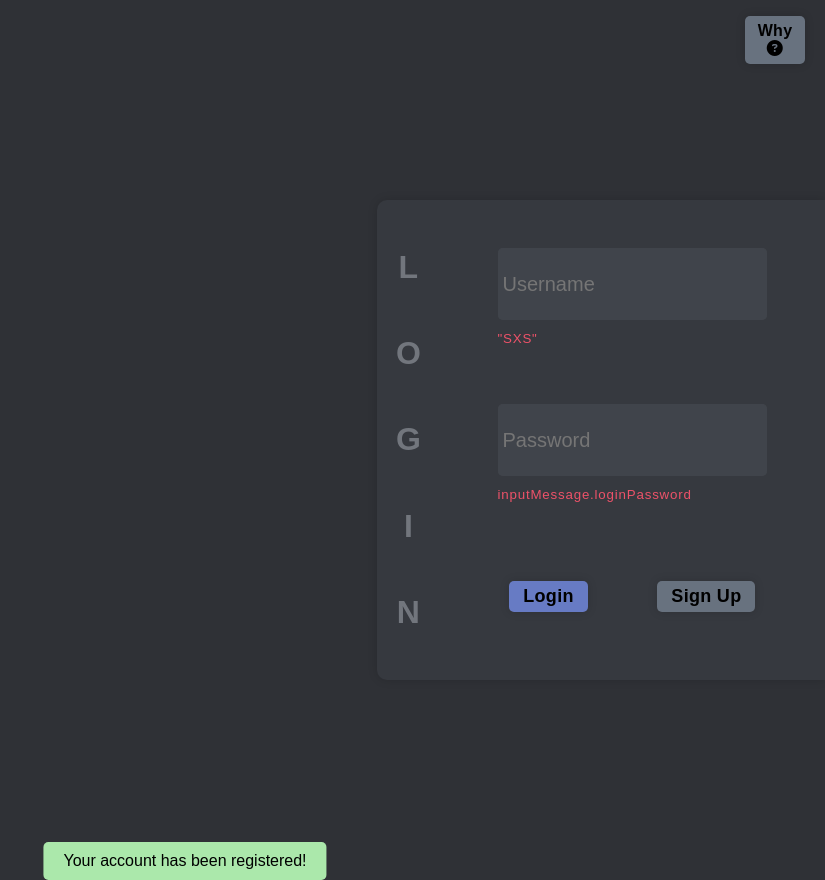
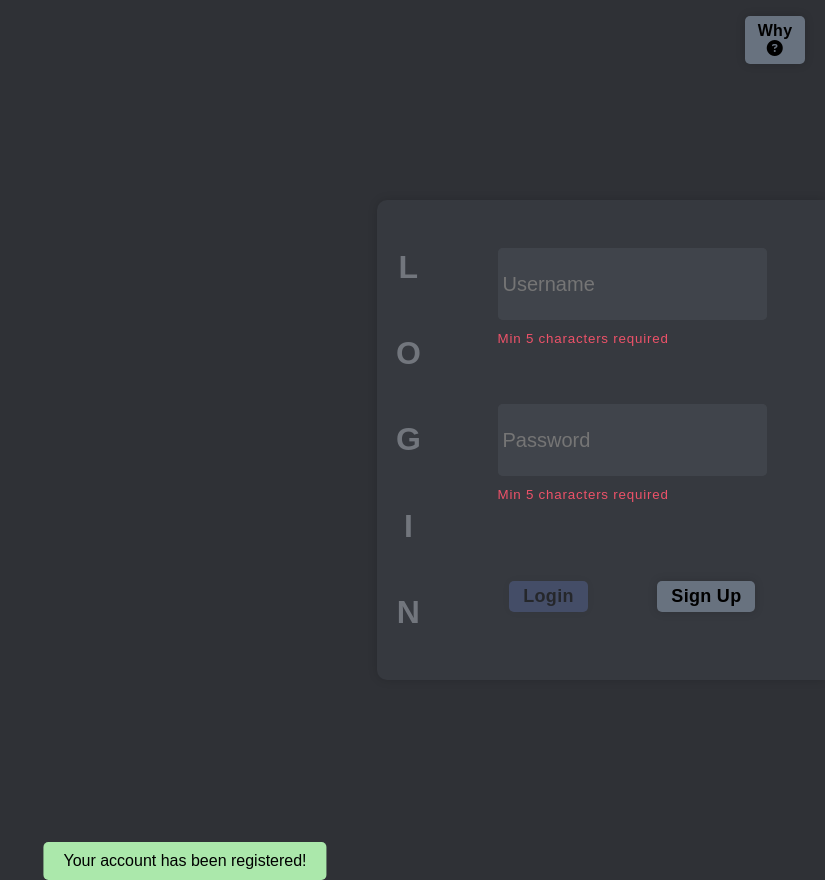
Before and after one commit to keshavDooleea/kshared, an Angular app in the folder frontend/: page / in a window 1280 px wide. Shown: the whole page, without its empty margins (455-1280 px from the left). Built offline with nearby package versions, Linux system fonts and the light colour scheme; a web font is replaced by a local one.

Commit message:
added loginn UI

```diff
--- a/frontend/src/app/components/login/login.component.html
+++ b/frontend/src/app/components/login/login.component.html
@@ -133,7 +133,7 @@
         <span>I</span>
         <span>N</span>
       </div>
-      <div class="main">
+      <Form class="main" [formGroup]="loginForm">
         <div class="user-input">
           <div class="input-parent">
             <input
@@ -141,8 +141,23 @@
               autocomplete="off"
               spellcheck="false"
               placeholder="Username"
+              formControlName="loginUsername"
             />
-            <small>"SXS"</small>
+            <small *ngIf="loginForm.get('loginUsername').hasError('shortError')"
+              >Min 5 characters required</small
+            >
+            <i
+              class="fas fa-check-circle"
+              [ngClass]="
+                loginForm.get('loginUsername').hasError('shortError') ||
+                serverResponse.status === 205
+                  ? 'invalid-check'
+                  : 'valid-check'
+              "
+            ></i>
+            <small *ngIf="serverResponse.status === 205"
+              >Username is incorrect</small
+            >
           </div>
         </div>
 
@@ -154,12 +169,32 @@
               type="text"
               autocomplete="off"
               spellcheck="false"
+              formControlName="loginPassword"
             />
-            <small> inputMessage.loginPassword </small>
+            <small *ngIf="loginForm.get('loginPassword').hasError('shortError')"
+              >Min 5 characters required</small
+            >
+            <i
+              class="fas fa-check-circle"
+              [ngClass]="
+                loginForm.get('loginPassword').hasError('shortError') ||
+                serverResponse.status === 206
+                  ? 'invalid-check'
+                  : 'valid-check'
+              "
+            ></i>
+            <small *ngIf="serverResponse.status === 206"
+              >Password is incorrect</small
+            >
           </div>
         </div>
         <div class="actions">
-          <button class="btn" (click)="onLoginClicked()">
+          <button
+            class="btn"
+            type="submit"
+            (click)="onLoginClicked()"
+            [ngClass]="loginForm.invalid ? 'disable-btn' : 'enable-btn pop-btn'"
+          >
             <h4>Login</h4>
           </button>
           <!-- <button routerLink="/home">Login</button> -->
@@ -167,7 +202,7 @@
             <h4>Sign Up</h4>
           </button>
         </div>
-      </div>
+      </Form>
     </div>
   </div>
 
--- a/frontend/src/app/components/login/login.component.ts
+++ b/frontend/src/app/components/login/login.component.ts
@@ -14,6 +14,7 @@ export class LoginComponent implements OnInit, OnDestroy {
   isRegister: boolean;
   shouldShowModal: boolean;
   registerForm: FormGroup;
+  loginForm: FormGroup;
   serverResponse: ServerResponse;
   showRegisteredMessage: boolean;
   private socketSubscription: Subscription;
@@ -38,6 +39,17 @@ export class LoginComponent implements OnInit, OnDestroy {
       confirmPassword: new FormControl(
         '',
         Validators.compose([Validators.required])
+      ),
+    });
+
+    this.loginForm = new FormGroup({
+      loginUsername: new FormControl(
+        '',
+        Validators.compose([Validators.required, validateLength])
+      ),
+      loginPassword: new FormControl(
+        '',
+        Validators.compose([Validators.required, validateLength])
       ),
     });
   }
@@ -78,7 +90,13 @@ export class LoginComponent implements OnInit, OnDestroy {
     this.isRegister = true;
   }
 
-  onLoginClicked(): void {}
+  onLoginClicked(): void {
+    if (this.loginForm.invalid) {
+      return;
+    }
+
+    console.log(this.loginPassword, this.loginUsername);
+  }
 
   toggleModal(): void {
     this.shouldShowModal = !this.shouldShowModal;
@@ -86,7 +104,6 @@ export class LoginComponent implements OnInit, OnDestroy {
 
   private handleRegistrationResponse(data: ServerResponse): void {
     this.serverResponse = data;
-    console.log(`Registration response: `, data);
 
     if (data.status === 200) {
       this.showRegisteredMessage = true;
@@ -103,6 +120,14 @@ export class LoginComponent implements OnInit, OnDestroy {
     }
   }
 
+  get loginUsername(): string {
+    return this.loginForm.get('loginUsername').value;
+  }
+
+  get loginPassword(): string {
+    return this.loginForm.get('loginPassword').value;
+  }
+
   get registerUsername(): string {
     return this.registerForm.get('username').value;
   }
```
Also changed, not shown: 1 other file (tests, documents, lock files or other folders).
